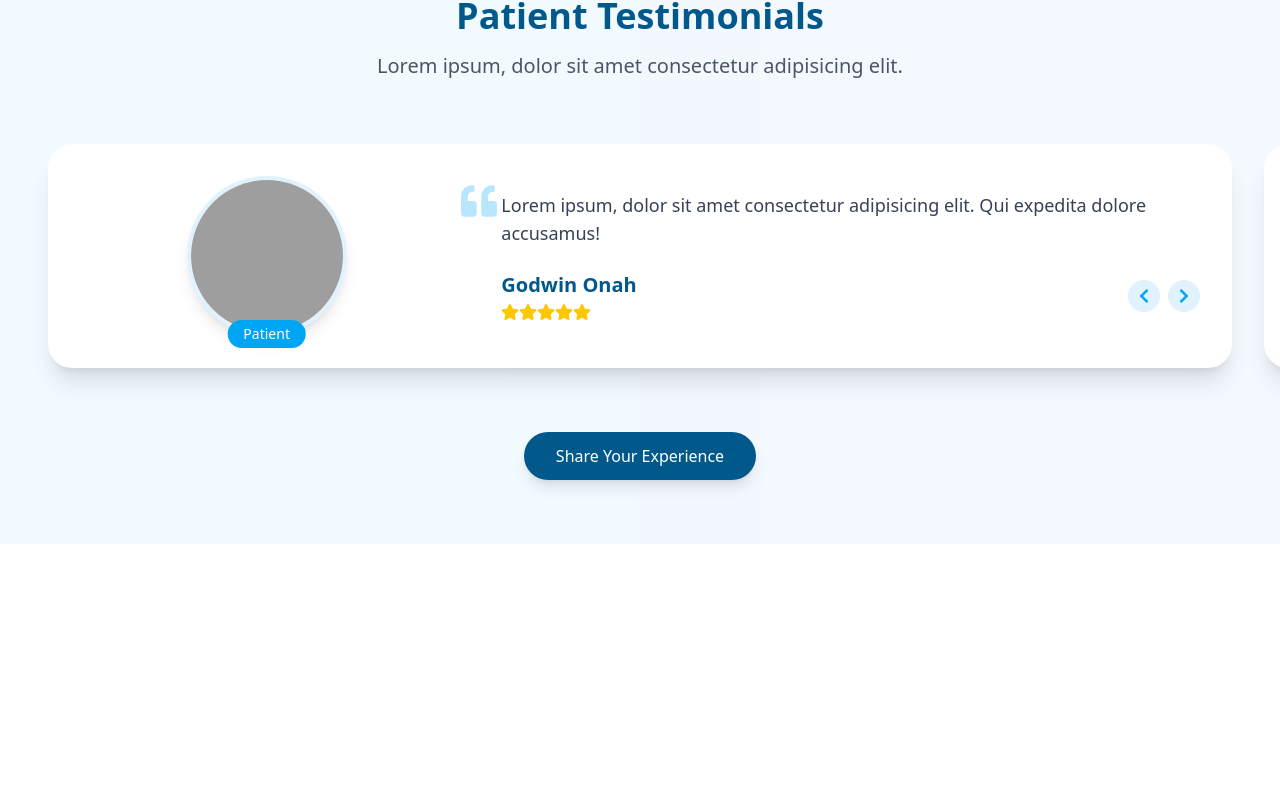
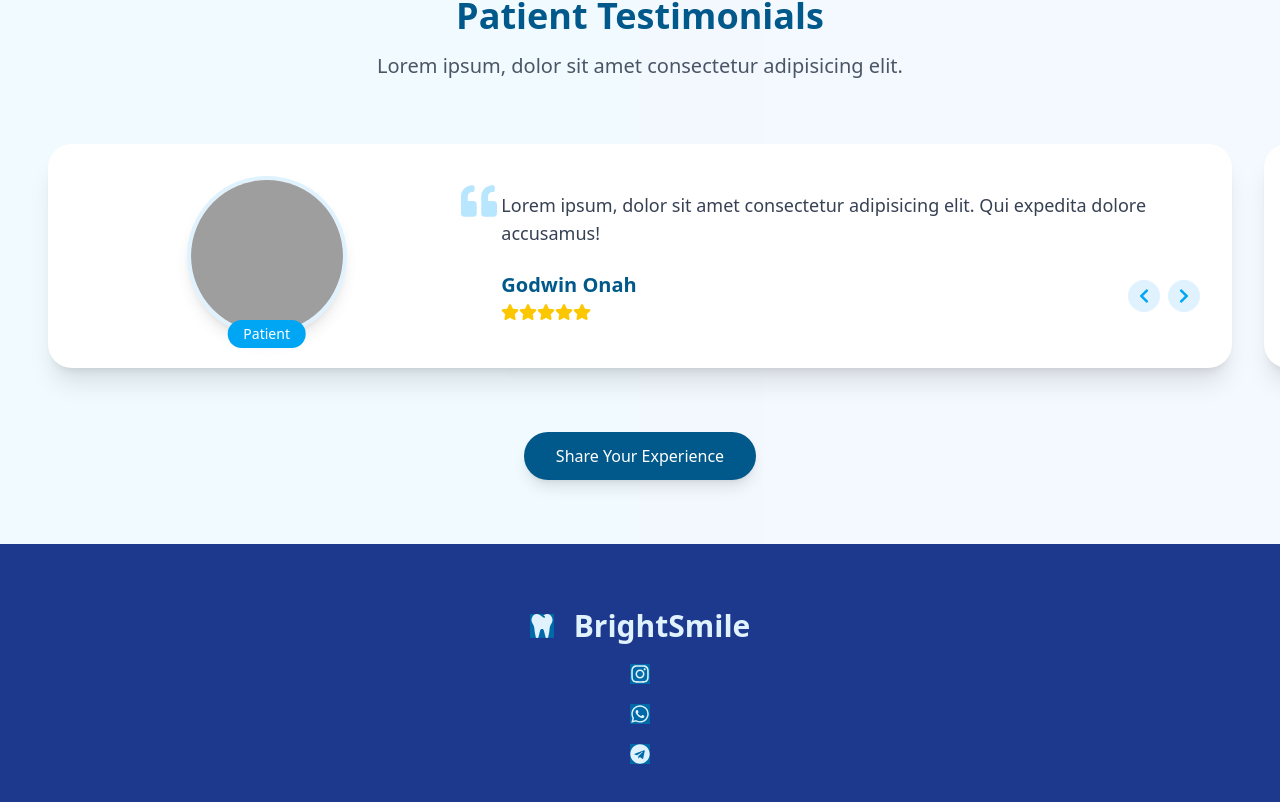
Before and after one commit to GodwinNgbede/dental, a React (Vite) app: page / in a window 1280 px wide. Shown: the part 3179-3981 px from the top of the page. Before the commit the page ends 3723 px from the top, so only its background shows below. Built offline with nearby package versions, Linux system fonts and the light colour scheme; grey boxes are pictures that could not be loaded.

Commit message:
footer section heading and social links

```diff
--- a/src/App.jsx
+++ b/src/App.jsx
@@ -6,6 +6,7 @@ import About from "./components/About";
 import Tips from "./components/Tips";
 import BookAppointment from "./components/BookAppointment";
 import Testimonials from "./components/Testimonials";
+import Footer from "./components/Footer";
 
 const App = () => {
   return (
@@ -17,6 +18,7 @@ const App = () => {
       <Tips />
       <BookAppointment />
       <Testimonials />
+      <Footer />
     </div>
   );
 };
--- /dev/null
+++ b/src/components/Footer.jsx
@@ -0,0 +1,68 @@
+import {
+  FaInstagram,
+  FaTelegram,
+  FaWhatsapp,
+  FaPhone,
+  FaTooth,
+} from "react-icons/fa";
+import { FaLocationDot } from "react-icons/fa6";
+import { MdEmail } from "react-icons/md";
+
+const Footer = () => {
+  const socialLinks = [
+    { icon: <FaInstagram className="text-xl" />, href: "#" },
+    { icon: <FaWhatsapp className="text-xl" />, href: "#" },
+    { icon: <FaTelegram className="text-xl" />, href: "#" },
+  ];
+  const contactInfo = [
+    {
+      icon: <FaPhone className="mr-4 text-white/70" />,
+      text: (
+        <a href="#" className="hover:text-sky-300 transition-colors">
+          +234 45 7600
+        </a>
+      ),
+    },
+    {
+      icon: <MdEmail className="mr-4 text-white/70" />,
+      text: (
+        <a href="#" className="hover:text-sky-300 transition-colors">
+          godwinonah@gmail.com
+        </a>
+      ),
+    },
+    {
+      icon: <FaLocationDot className="mr-4 text-white/70" />,
+      text: (
+        <a href="#" className="hover:text-sky-300 transition-colors">
+          123 Karu Abuja FCT, Nigeria
+        </a>
+      ),
+    },
+  ];
+  const clinicHours = [
+    { day: "Sunday-Friday", time: "9AM-8PM" },
+    { day: "Friday", time: "4PM-9AM" },
+    { day: "saturday", time: "Closed" },
+  ];
+  return (
+    <footer
+      id="footer"
+      className="scroll-mt-20 relative py-16 bg-blue-900 overflow-hidden"
+    >
+      <div className="flex flex-col justify-center items-center">
+        <div className="flex items-center gap-5">
+          <FaTooth className=" bg-sky-700 text-2xl text-sky-100" />
+          <h2 className="text-sky-100 font-bold text-3xl">BrightSmile</h2>
+        </div>
+        {socialLinks.map((socialLink) => (
+          <div className="text-sky-100 flex mt-5 gap-4 bg-sky-700">
+            {socialLink.icon}
+          </div>
+        ))}
+      </div>
+    </footer>
+  );
+};
+
+export default Footer;
```
